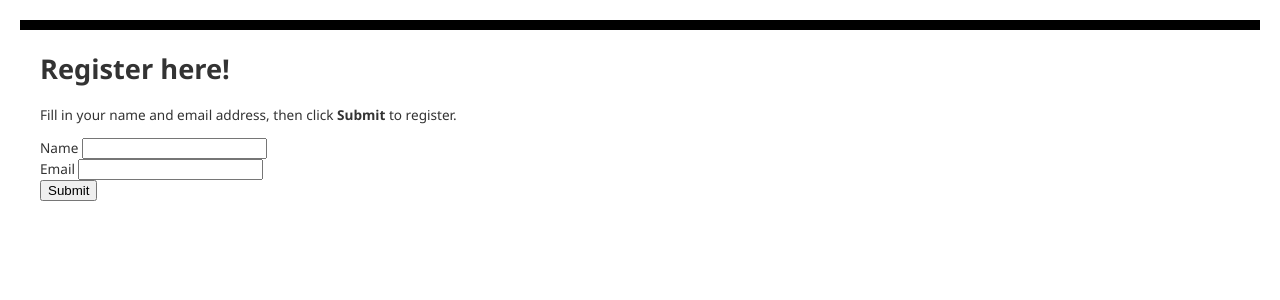
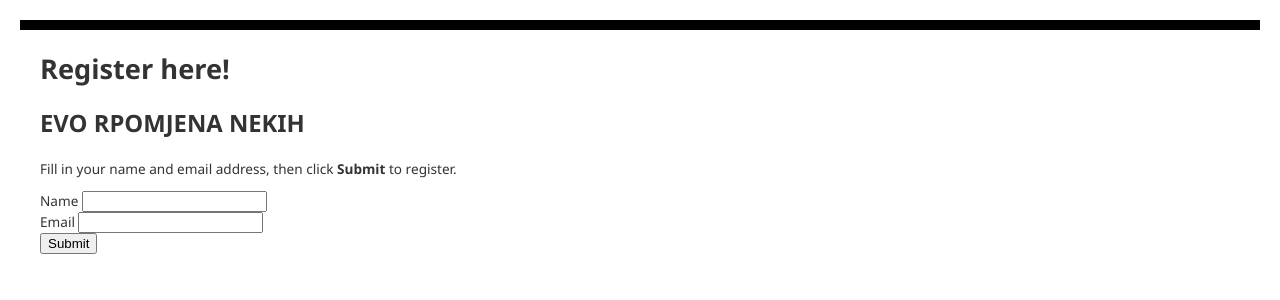
Before and after one commit to djurraa/RUAP-lv3, a PHP site: page / in a window 1280 px wide. Shown: the top 300 px of the page. Run offline with PHP 8.4, Linux system fonts and the light colour scheme; data that the repository does not hold is empty.

Commit message:
last commit

```diff
--- a/index.php
+++ b/index.php
@@ -45,6 +45,7 @@
 </head>
 <body>
  <h1>Register here!</h1>
+ <h2>EVO RPOMJENA NEKIH</h2>
  <p>Fill in your name and email address, then click <strong>Submit</strong> to
 register.</p>
  <form method="post" action="index.php" enctype="multipart/form-data">
```
